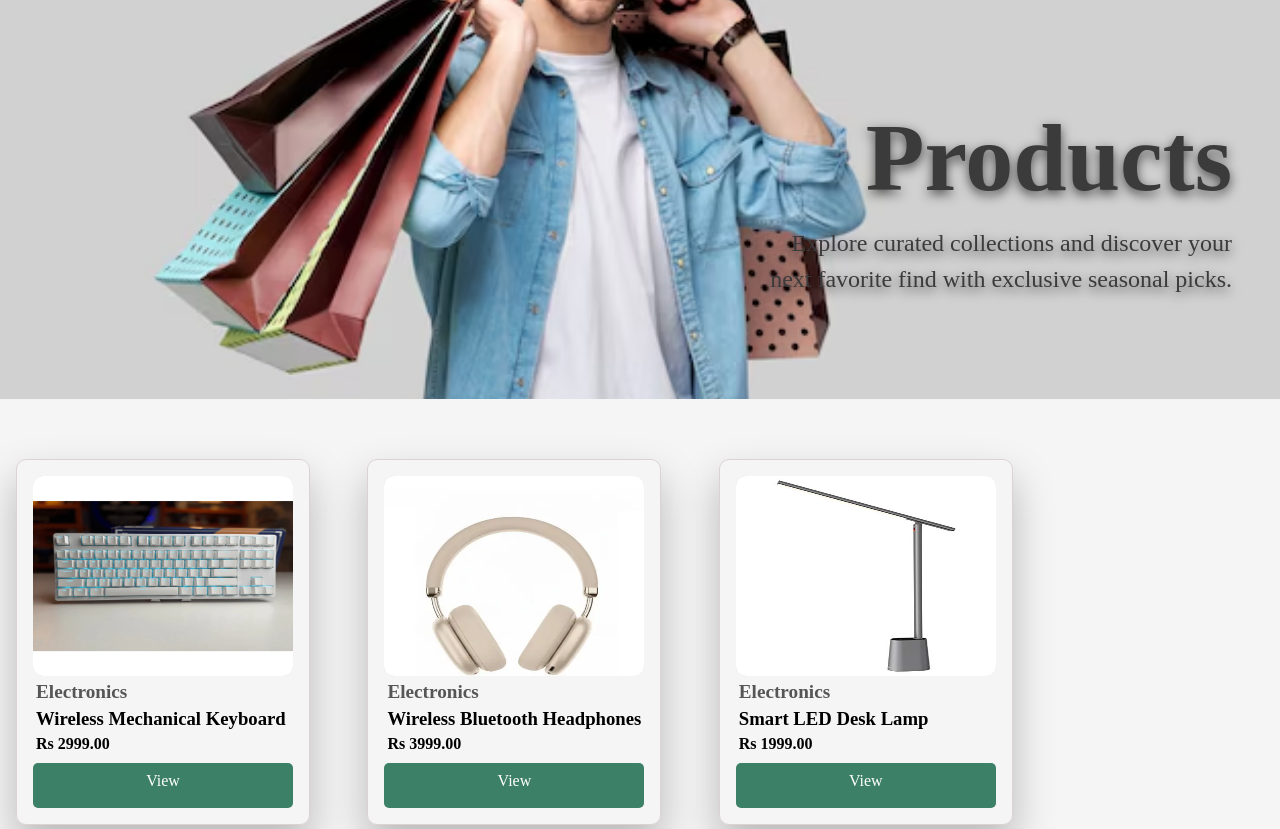
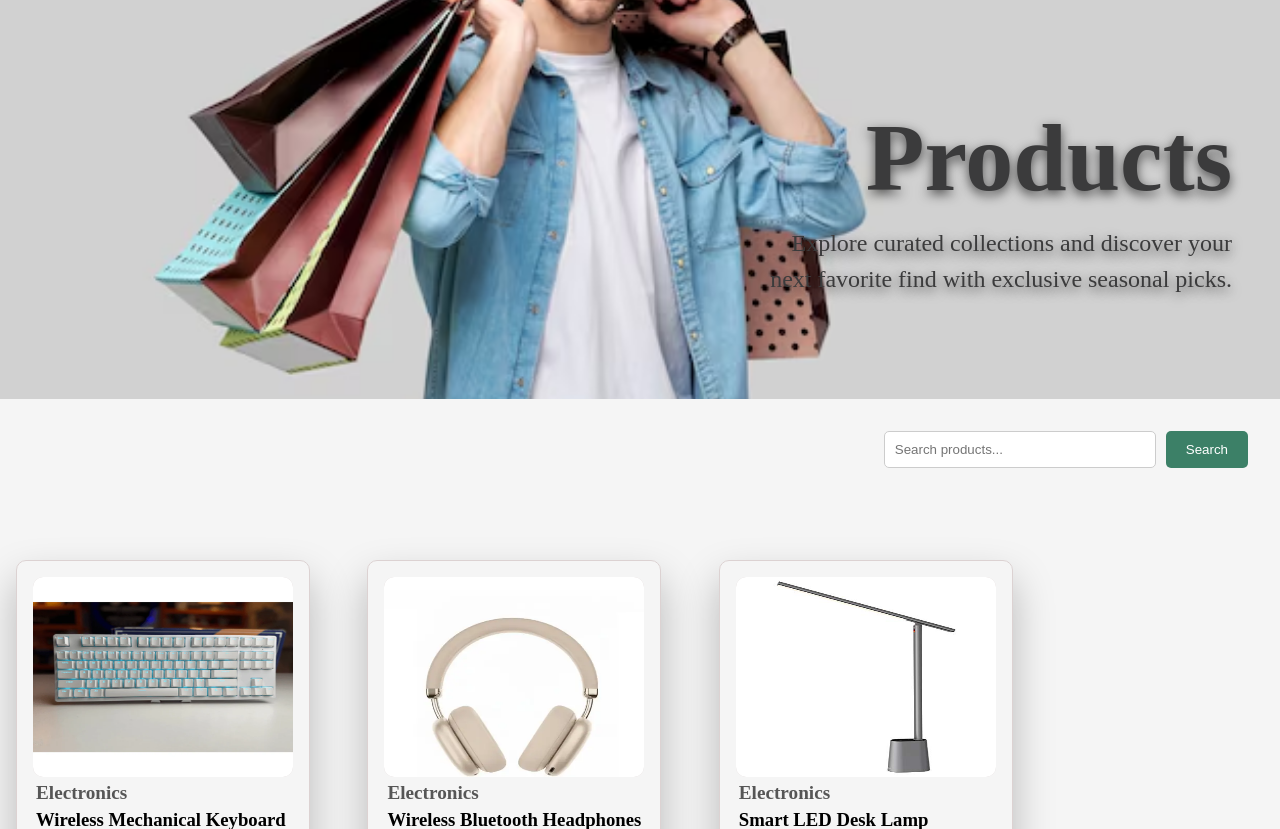
Before and after one commit to Benyameen-cs/Ecommerce-website, a Django app: page /products/ in a window 1280 px wide. Shown: the part 99-928 px from the top of the page. Run offline with Django 5.2, Linux system fonts and the light colour scheme; data comes from the database, SQL or seed files in the repository.

Commit message:
build the search feature in Ecommerce project.

```diff
--- a/apps/products/views.py
+++ b/apps/products/views.py
@@ -1,18 +1,26 @@
 from django.shortcuts import render
 from django.http import HttpResponse
 from django.core.paginator import Paginator
+from django.db.models import Q
 from .models import Product , Category
 # Create your views here.
 
 
 def product_list(req):
+
+    search = req.GET.get('search')
     products = Product.objects.all()
-    paginator = Paginator(products, 12)
-    page_number = req.GET.get('page')
-    page_obj = paginator.get_page(page_number)
+    if search:
+        page_products = products.filter(Q(name__icontains=search) | Q(description__icontains=search))
+    else:
+        paginator = Paginator(products, 12)
+        page_number = req.GET.get('page')
+        page_products = paginator.get_page(page_number)
+
+
 
     context  = {
-        "products" : page_obj
+        "products" : page_products
     }
     return render(req , 'products/product_list.html' , context)
 
--- a/static/CSS/products.css
+++ b/static/CSS/products.css
@@ -54,6 +54,39 @@
     line-height: 1.5;
     text-shadow: 0 4px 12px rgba(0, 0, 0, 0.65);
 }
+
+/*  Search Container css  */
+
+.search-container{
+    padding: 2rem 2rem;
+    display: flex;
+    justify-content: end;
+
+}
+
+.search-form{
+    display: flex;
+    gap: 10px;
+}
+
+.searchInput{
+    padding: 10px;
+    border: 1px solid #ccc;
+    border-radius: 5px;
+    width: 250px;
+}
+
+.searchButton{
+    padding: 10px 20px;
+    background-color: hsl(158, 36%, 37%);
+    color: white;
+    border: none;
+    border-radius: 5px;
+    cursor: pointer;
+}
+
+
+/*  Product List Items css  */
 
 .products-list-items{
     margin-top: 30px;
--- a/templates/products/product_list.html
+++ b/templates/products/product_list.html
@@ -19,7 +19,14 @@
                 <p>Explore curated collections and discover your next favorite find with exclusive seasonal picks.</p>
             </div>
         </div>
+        <div class="search-container">
+            <form action="{% url 'product_list' %}" method="get" class="search-form">
+                <input type="text" class="searchInput" id="searchInput" placeholder="Search products..." name="search">
+                <button type="submit" class="searchButton">Search</button>
+            </form>
+        </div>
         <div class="products-list-items">
+            {% if products %}
                 {% for product in products  %}
                     <div class="item">
                         <div class="item-image">
@@ -35,6 +42,9 @@
                         </div>
                     </div>
                 {% endfor %}
+            {% else %}
+                <p>No products found.</p>
+            {% endif %}
         </div>
         <div class="pagination">
             {% if products.has_previous %}
```
Lines whose indentation alone changed are shown as unchanged.
